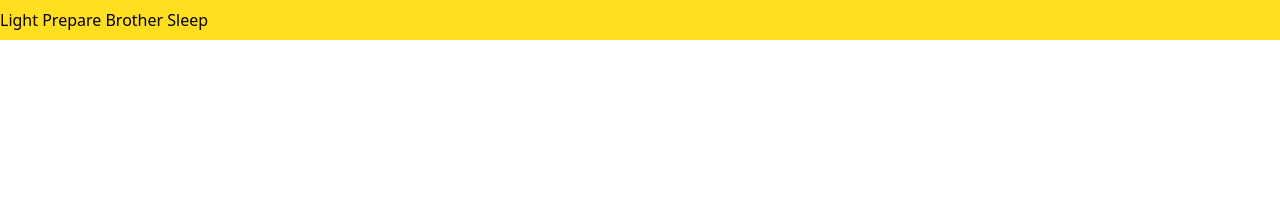
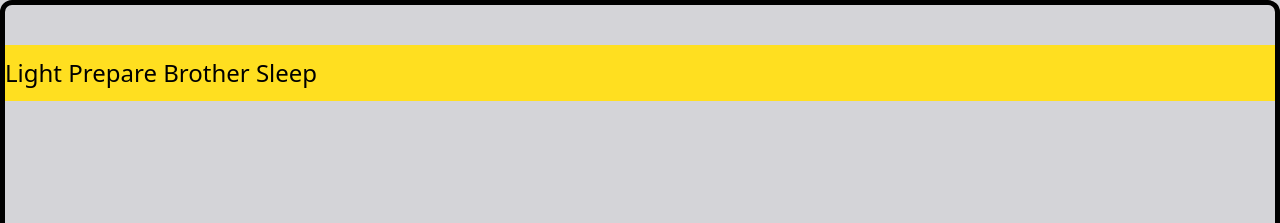
Before and after one commit to theonlyrizal/tad-inspired-project-1, a plain HTML site: page index.html in a window 1280 px wide. Shown: the top 223 px of the page. Drawn offline with nearby package versions, Linux system fonts and the light colour scheme.

Commit message:
Nothing much

```diff
--- a/index.html
+++ b/index.html
@@ -9,12 +9,14 @@
 
     <script src="https://cdn.jsdelivr.net/npm/@tailwindcss/browser@4"></script>
   </head>
-  <body id="web-body" class="flex justify-center">
-    <div id="main-body" class="self-center bg-cover w-full max-w-[100vw] h-[100vh] border-0 border-black">
-      <div class="flex items-center overflow-x-scroll hide-scrollbar w-full h-[5vh] bg-yellow-300 relative">
-        <div id="marq" class="text-right absolute whitespace-nowrap"></div>
+  <body id="web-body" class="flex justify-center bg-zinc-300">
+    <div id="main-body" class="w-full max-w-[100vw] h-[100vh] border-5 rounded-xl border-black">
+      <div
+        class="flex items-center overflow-x-scroll hide-scrollbar w-full h-[7vh] mt-[5vh] bg-yellow-300 relative"
+      >
+        <div id="marq" class="text-right text-2xl absolute whitespace-nowrap"></div>
       </div>
-      <div id="word" class="flex justify-center items-center m-0 p-0 w-full h-[95vh] bg-white">
+      <div id="word" class="flex justify-center items-center m-0 p-0 w-full h-[80vh]">
         <span class="font-serif text-[calc(100vw/3)] font-bold">GOD</span>
       </div>
     </div>
--- a/scripts/script.js
+++ b/scripts/script.js
@@ -190,11 +190,14 @@ function usleep(ms) {
 const showWord = (wordNum) => {
   const wordElement = document.getElementById('word');
   const marqElement = document.getElementById('marq');
+  const fontSize = Math.max(20, Math.min(150, 150 / words[wordNum].length));
+
   wordElement.innerHTML = '';
   wordElement.innerHTML = `
-    <span class="font-serif text-[calc(100vw/${words[wordNum].length})] font-bold">${
-    words[wordNum]
-  }</span>
+   <span class="font-serif font-bold"
+        style="font-size: calc(100vw / ${words[wordNum].length + 1});">
+    ${words[wordNum]}
+  </span>
   `;
   console.log(words[wordNum]);
 
```
